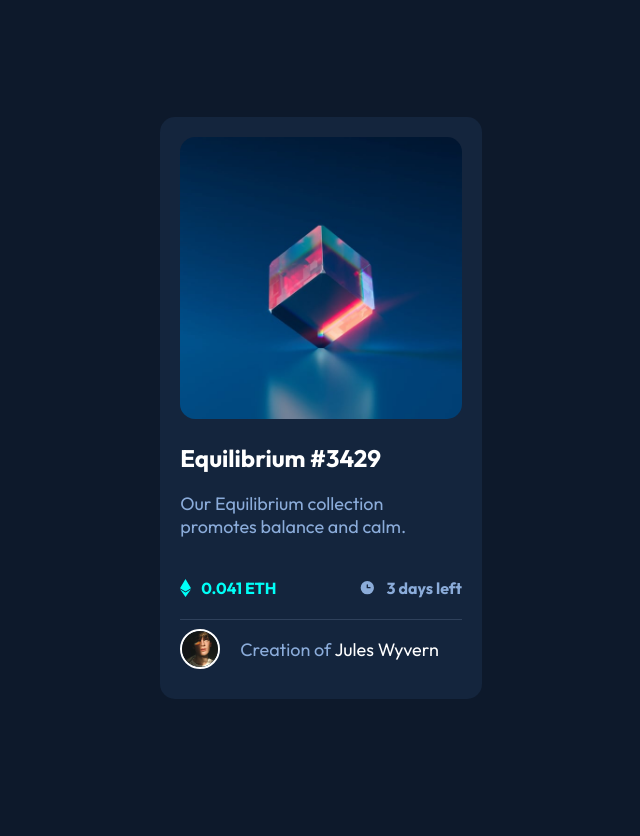
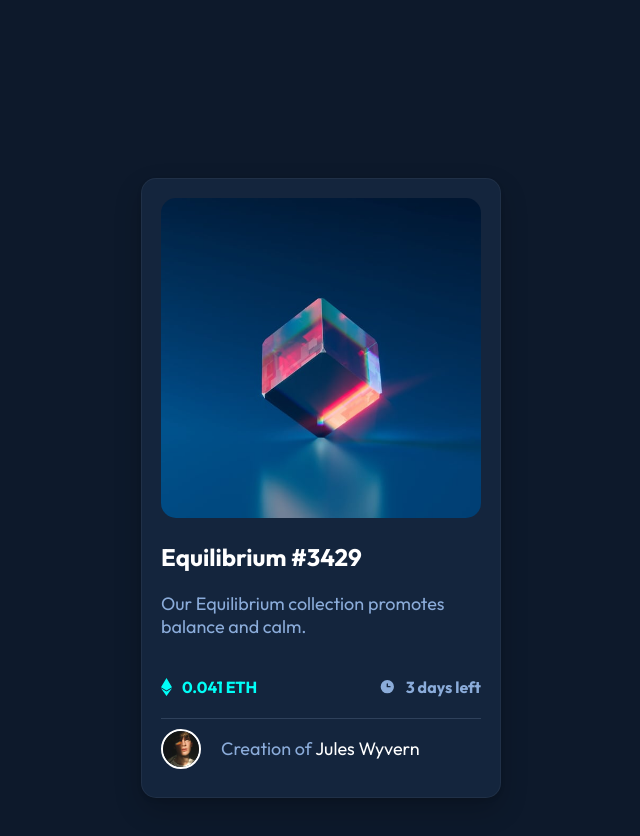
Before and after one commit to anurag1802/frontendmentor-ethcard, a plain HTML site: page index.html in a window 1280 px wide. Shown: the whole page, without its empty margins (319-959 px from the left). Drawn offline with nearby package versions, Linux system fonts and the light colour scheme.

Commit message:
Update index.html

```diff
--- a/index.html
+++ b/index.html
@@ -31,16 +31,17 @@
       display: flex;
       align-items: center;
       justify-content: center;
-      height: 100vh;
+      height: 120vh;
       background-color: var(--verydark-blue-main);
       font-family: 'Outfit', sans-serif;
     }
 
     .main-container {
-      width: 22vw;
+      width: 25vw;
       padding: 20px;
       background-color: var(--verydark-blue-card);
       border-radius: 15px;
+      box-shadow: rgba(0, 0, 0, 0.2) 0px 12px 28px 0px, rgba(0, 0, 0, 0.1) 0px 2px 4px 0px, rgba(255, 255, 255, 0.05) 0px 0px 0px 1px inset;
     }
 
     .equilibrium {
```
